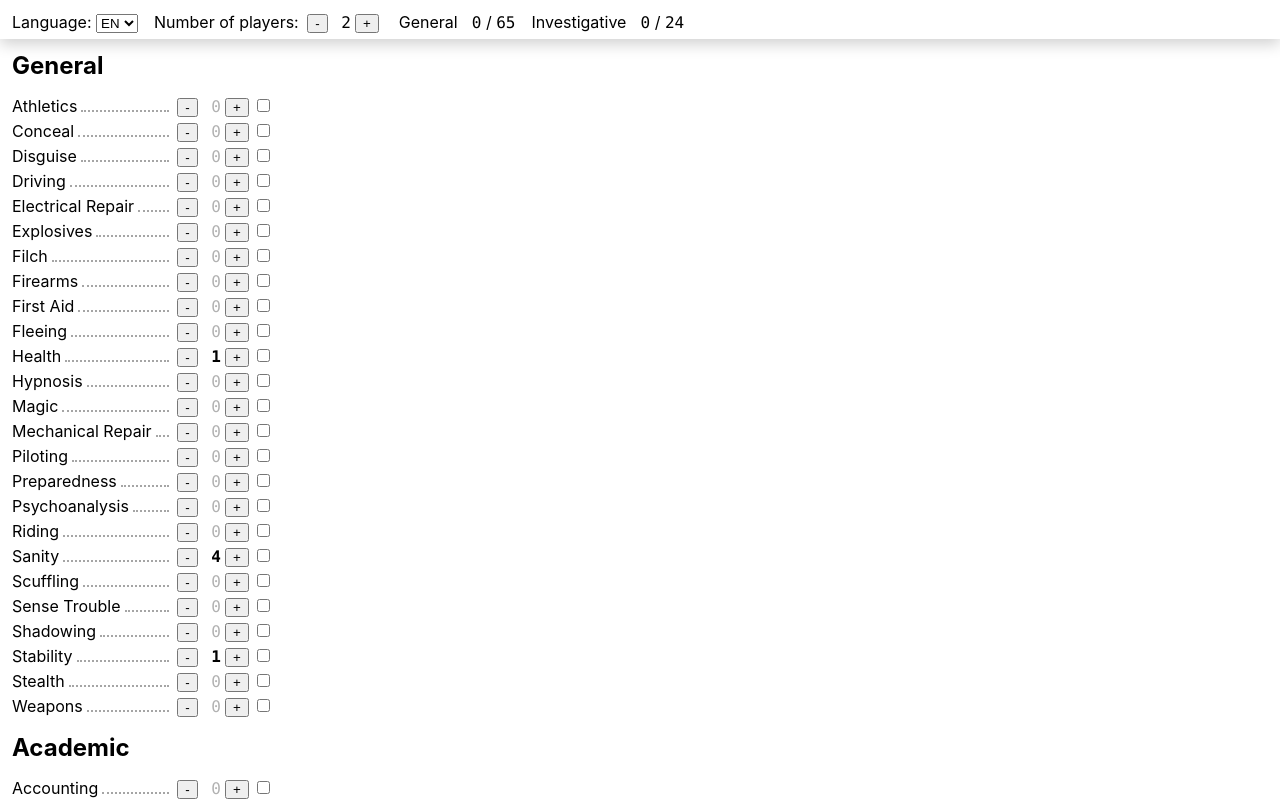
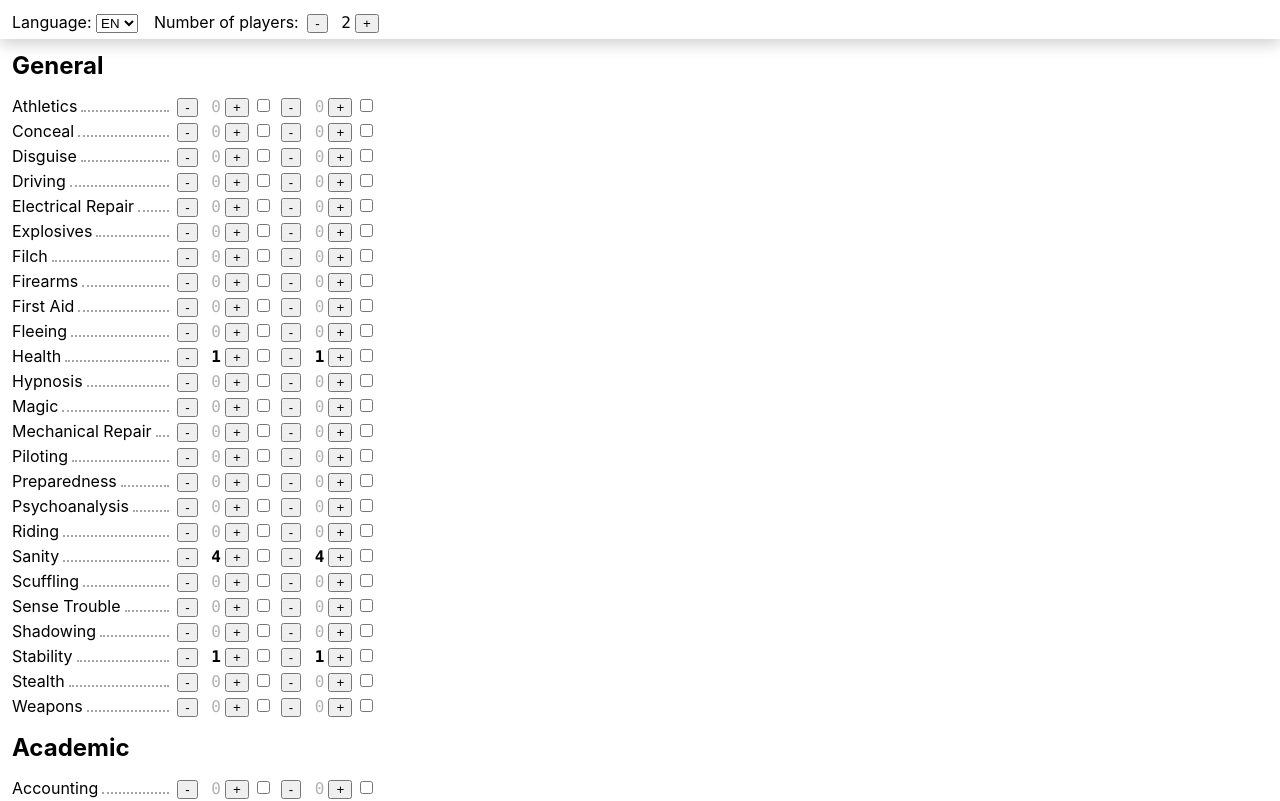
Before and after one commit to tsumo/gumshoe-configurator, a React (Create React App) app: page / in a window 1280 px wide. Shown: the top 801 px of the page. Built offline with nearby package versions, Linux system fonts and the light colour scheme.

Commit message:
multiple players

```diff
--- a/src/App.tsx
+++ b/src/App.tsx
@@ -1,17 +1,13 @@
 import { useEffect } from 'react'
-import { Character } from './components/Character'
+import { Characters } from './components/Characters'
 import { ConfigPanel } from './components/ConfigPanel'
 import { useSkillEngine } from './engine/SkillEngine'
 import { useGlobalStateSnapshot } from './global-state'
 import { trailOfCthulhu } from './systems/trail-of-cthulhu'
 
 export const App = () => {
-  const { lang, playersCount } = useGlobalStateSnapshot()
+  const { lang } = useGlobalStateSnapshot()
   const skillEngine = useSkillEngine(trailOfCthulhu)
-
-  useEffect(() => {
-    skillEngine.setPlayersCount(playersCount)
-  }, [skillEngine, playersCount])
 
   useEffect(() => {
     document.documentElement.lang = lang
@@ -20,7 +16,7 @@ export const App = () => {
   return (
     <>
       <ConfigPanel skillEngine={skillEngine} />
-      <Character skillEngine={skillEngine} />
+      <Characters skillEngine={skillEngine} />
     </>
   )
 }
--- a/src/components/Character.tsx
+++ b/src/components/Characters.tsx
@@ -1,6 +1,6 @@
 import clsx from 'clsx'
 import { Fragment } from 'react'
-import { SkillEngine } from '../engine/SkillEngine'
+import { Player, SkillEngine } from '../engine/SkillEngine'
 import { useGlobalStateSnapshot } from '../global-state'
 import { Skill } from '../systems/types'
 import { Button } from './Button'
@@ -16,13 +16,13 @@ const SkillName = ({ name }: { name: string }) => (
   </div>
 )
 
-const SkillValueList = ({ skillEngine, skills }: { skillEngine: SkillEngine; skills: Skill[] }) => {
+const SkillValueList = ({ player, skills }: { player: Player; skills: Skill[] }) => {
   return (
     <>
       <div />
       {skills.map((skill) => (
         <div key={skill.en}>
-          <Button onClick={() => skillEngine.decrementSkill(skill['en'])} text='-' />
+          <Button onClick={() => player.decrementSkill(skill['en'])} text='-' />
           <span
             className={clsx(
               s.number,
@@ -32,11 +32,11 @@ const SkillValueList = ({ skillEngine, skills }: { skillEngine: SkillEngine; ski
           >
             {skill.totalValue}
           </span>
-          <Button onClick={() => skillEngine.incrementSkill(skill['en'])} text='+' />
+          <Button onClick={() => player.incrementSkill(skill['en'])} text='+' />
           <input
             type='checkbox'
             checked={skill.occupational}
-            onChange={(e) => skillEngine.setOccupationalSkill(skill.en, e.target.checked)}
+            onChange={(e) => player.setOccupationalSkill(skill.en, e.target.checked)}
           />
         </div>
       ))}
@@ -44,11 +44,12 @@ const SkillValueList = ({ skillEngine, skills }: { skillEngine: SkillEngine; ski
   )
 }
 
-export const Character = ({ skillEngine }: Props) => {
-  const { lang, playersCount } = useGlobalStateSnapshot()
+export const Characters = ({ skillEngine }: Props) => {
+  const { lang } = useGlobalStateSnapshot()
 
-  const gridRows = skillEngine.skillCount + 1 + skillEngine.system.investigative.branches.length
-  const gridColumns = playersCount + 1
+  const gridRows =
+    skillEngine.skillCount + 1 + skillEngine.systemTemplate.investigative.branches.length
+  const gridColumns = skillEngine.players.length + 1
 
   return (
     <div
@@ -58,12 +59,12 @@ export const Character = ({ skillEngine }: Props) => {
         gridTemplateColumns: `repeat(${gridColumns}, max-content)`,
       }}
     >
-      <h1>{skillEngine.system.general.name[lang]}</h1>
-      {skillEngine.system.general.skills.map((skill) => (
+      <h1>{skillEngine.players[0].system.general.name[lang]}</h1>
+      {skillEngine.players[0].system.general.skills.map((skill) => (
         <SkillName key={skill.en} name={skill[lang]} />
       ))}
 
-      {skillEngine.system.investigative.branches.map((list) => (
+      {skillEngine.players[0].system.investigative.branches.map((list) => (
         <Fragment key={list.name.en}>
           <h1>{list.name[lang]}</h1>
           {list.skills.map((skill) => (
@@ -72,10 +73,14 @@ export const Character = ({ skillEngine }: Props) => {
         </Fragment>
       ))}
 
-      <SkillValueList skillEngine={skillEngine} skills={skillEngine.system.general.skills} />
+      {skillEngine.players.map((player) => (
+        <Fragment key={player.randomId}>
+          <SkillValueList player={player} skills={player.system.general.skills} />
 
-      {skillEngine.system.investigative.branches.map((list) => (
-        <SkillValueList key={list.name.en} skillEngine={skillEngine} skills={list.skills} />
+          {player.system.investigative.branches.map((list) => (
+            <SkillValueList key={list.name.en} player={player} skills={list.skills} />
+          ))}
+        </Fragment>
       ))}
     </div>
   )
--- a/src/components/ConfigPanel.tsx
+++ b/src/components/ConfigPanel.tsx
@@ -1,5 +1,4 @@
 import React, { useCallback } from 'react'
-import clsx from 'clsx'
 import { SkillEngine } from '../engine/SkillEngine'
 import { globalState, useGlobalStateSnapshot } from '../global-state'
 import { uiDict } from '../ui-dict'
@@ -11,7 +10,7 @@ type Props = {
 }
 
 export const ConfigPanel = ({ skillEngine }: Props) => {
-  const { lang, playersCount } = useGlobalStateSnapshot()
+  const { lang } = useGlobalStateSnapshot()
 
   const onLangSelect = useCallback<React.ChangeEventHandler<HTMLSelectElement>>((e) => {
     if (e.target.value === 'en' || e.target.value === 'ru') {
@@ -20,12 +19,14 @@ export const ConfigPanel = ({ skillEngine }: Props) => {
   }, [])
 
   const incrementPlayersCount = useCallback(() => {
-    globalState.playersCount += 1
-  }, [])
+    skillEngine.addPlayer()
+  }, [skillEngine])
 
   const decrementPlayersCount = useCallback(() => {
-    globalState.playersCount = Math.max(2, playersCount - 1)
-  }, [playersCount])
+    if (skillEngine.players.length > 2) {
+      skillEngine.removePlayer()
+    }
+  }, [skillEngine])
 
   return (
     <div className={s.configPanel}>
@@ -40,11 +41,11 @@ export const ConfigPanel = ({ skillEngine }: Props) => {
       <div>
         <span>{uiDict.playersCount[lang]}: </span>
         <Button text='-' onClick={decrementPlayersCount} />
-        <span className={s.number}>{playersCount}</span>
+        <span className={s.number}>{skillEngine.players.length}</span>
         <Button text='+' onClick={incrementPlayersCount} />
       </div>
 
-      <div className={clsx(skillEngine.notEnoughGeneralPoints && s.warning)}>
+      {/* <div className={clsx(skillEngine.notEnoughGeneralPoints && s.warning)}>
         {skillEngine.system.general.name[lang]}{' '}
         <span className={s.number}>{skillEngine.system.generalPoints.used}</span>
         <span> / </span>
@@ -56,7 +57,7 @@ export const ConfigPanel = ({ skillEngine }: Props) => {
         <span className={s.number}>{skillEngine.system.investigativePoints.used}</span>
         <span> / </span>
         <span className={s.number}>{skillEngine.system.investigativePoints.available}</span>
-      </div>
+      </div> */}
     </div>
   )
 }
--- a/src/engine/SkillEngine.tsx
+++ b/src/engine/SkillEngine.tsx
@@ -1,30 +1,67 @@
 import { useEffect, useReducer, useState } from 'react'
 import { useGlobalStateSnapshot } from '../global-state'
 import { Language, Skill, SkillList, SystemSkills } from '../systems/types'
+import { randomStr, range } from '../utils'
 
 const sumSkills = (list: SkillList): number =>
   list.skills.reduce((prev, curr) => prev + curr.value, 0)
 
+const DEFAULT_PLAYER_COUNT = 2
+
 export class SkillEngine {
-  readonly system: SystemSkills
+  readonly systemTemplate: SystemSkills
   readonly trigger: VoidFunction
   readonly skillCount: number
-  private lang: Language
-  playersCount = 2
+  lang: Language
   notEnoughGeneralPoints = false
   notEnoughInvestigativePoints = false
 
+  players: Player[]
+
   constructor(system: SystemSkills, lang: Language, trigger: VoidFunction) {
-    this.system = structuredClone(system)
+    this.systemTemplate = structuredClone(system)
     this.lang = lang
     this.trigger = trigger
     this.skillCount =
       system.general.skills.length +
       system.investigative.branches.reduce((prev, curr) => prev + curr.skills.length, 0)
-    this.recalculate()
+    this.players = range(DEFAULT_PLAYER_COUNT).map(() => new Player(this, structuredClone(system)))
+    this.players.forEach((p) => p.recalculate())
   }
 
-  private recalculate() {
+  addPlayer() {
+    this.players.push(new Player(this, structuredClone(this.systemTemplate)))
+    this.players.forEach((p) => p.recalculate())
+  }
+
+  removePlayer() {
+    if (this.players.length === 1) {
+      throw new Error('Cannot delete last player')
+    }
+    this.players.pop()
+    this.players.forEach((p) => p.recalculate())
+  }
+
+  setLanguage(lang: Language) {
+    this.lang = lang
+    this.players.forEach((p) => p.recalculate())
+  }
+}
+
+export class Player {
+  readonly parent: SkillEngine
+  readonly system: SystemSkills
+  readonly randomId: string
+  notEnoughGeneralPoints = false
+  notEnoughInvestigativePoints = false
+
+  constructor(parent: SkillEngine, system: SystemSkills) {
+    this.parent = parent
+    this.system = structuredClone(system)
+    this.randomId = randomStr()
+  }
+
+  recalculate() {
     this.sortSkills(this.system.general.skills)
 
     this.system.investigative.branches.forEach((branch) => this.sortSkills(branch.skills))
@@ -46,16 +83,24 @@ export class SkillEngine {
       this.system.generalPoints.used > this.system.generalPoints.available
 
     this.system.investigativePoints.available =
-      this.playersCount <= 2
+      this.parent.players.length <= 2
         ? this.system.investigativePoints.playersToPoints[2]
-        : this.playersCount === 3
+        : this.parent.players.length === 3
         ? this.system.investigativePoints.playersToPoints[3]
         : this.system.investigativePoints.playersToPoints['4plus']
 
     this.notEnoughInvestigativePoints =
       this.system.investigativePoints.used > this.system.investigativePoints.available
 
-    this.trigger()
+    this.parent.trigger()
+  }
+
+  private updateSkillTotalValue(skill: Skill) {
+    skill.totalValue = (skill.occupational ? skill.value * 2 : skill.value) + skill.freePoints
+  }
+
+  private sortSkills(skills: Skill[]) {
+    skills.sort((a, b) => a[this.parent.lang].localeCompare(b[this.parent.lang]))
   }
 
   private findGeneralSkill(skillName: string): Skill | undefined {
@@ -80,14 +125,6 @@ export class SkillEngine {
     return skill
   }
 
-  private updateSkillTotalValue(skill: Skill) {
-    skill.totalValue = (skill.occupational ? skill.value * 2 : skill.value) + skill.freePoints
-  }
-
-  private sortSkills(skills: Skill[]) {
-    skills.sort((a, b) => a[this.lang].localeCompare(b[this.lang]))
-  }
-
   incrementSkill(skillName: string) {
     const skill = this.findSkill(skillName)
     skill.value += 1
@@ -100,27 +137,17 @@ export class SkillEngine {
     this.recalculate()
   }
 
-  setPlayersCount(n: number) {
-    this.playersCount = n
-    this.recalculate()
-  }
-
   setOccupationalSkill(skillName: string, isOccupational: boolean) {
     const skill = this.findSkill(skillName)
     skill.occupational = isOccupational
-    this.recalculate()
-  }
-
-  setLanguage(lang: Language) {
-    this.lang = lang
     this.recalculate()
   }
 }
 
 export const useSkillEngine = (system: SystemSkills) => {
   const { lang } = useGlobalStateSnapshot()
-  const reducer = useReducer((prev) => prev + 1, 0)
-  const [skillEngine] = useState(() => new SkillEngine(system, lang, reducer[1]))
+  const [_, trigger] = useReducer((prev) => prev + 1, 0)
+  const [skillEngine] = useState(() => new SkillEngine(system, lang, trigger))
 
   useEffect(() => {
     skillEngine.setLanguage(lang)
--- a/src/global-state.tsx
+++ b/src/global-state.tsx
@@ -1,13 +1,13 @@
 import { proxy, useSnapshot } from 'valtio'
 import { Language } from './systems/types'
 
+// TODO: add SkillEngine
 type GlobalState = {
   lang: Language
-  playersCount: number
 }
 
 const lang: Language = /^ru\b/.test(navigator.language) ? 'ru' : 'en'
 
-export const globalState = proxy<GlobalState>({ lang, playersCount: 2 })
+export const globalState = proxy<GlobalState>({ lang })
 
 export const useGlobalStateSnapshot = () => useSnapshot(globalState)
--- a/src/utils.ts
+++ b/src/utils.ts
@@ -1 +1,3 @@
 export const range = (i: number): number[] => [...Array(i).keys()]
+
+export const randomStr = () => (Math.random() + 1).toString(36).substring(2)
```
Also changed, not shown: .eslintrc.js.
